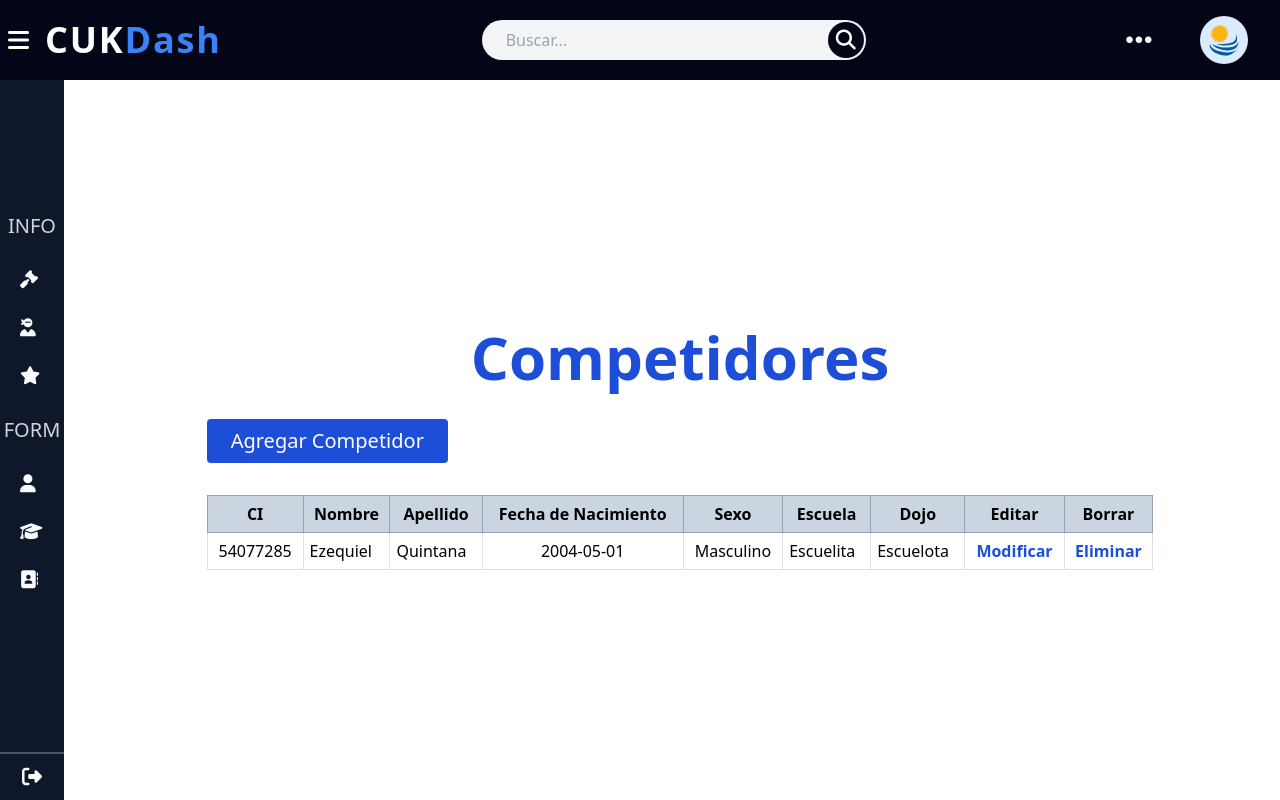
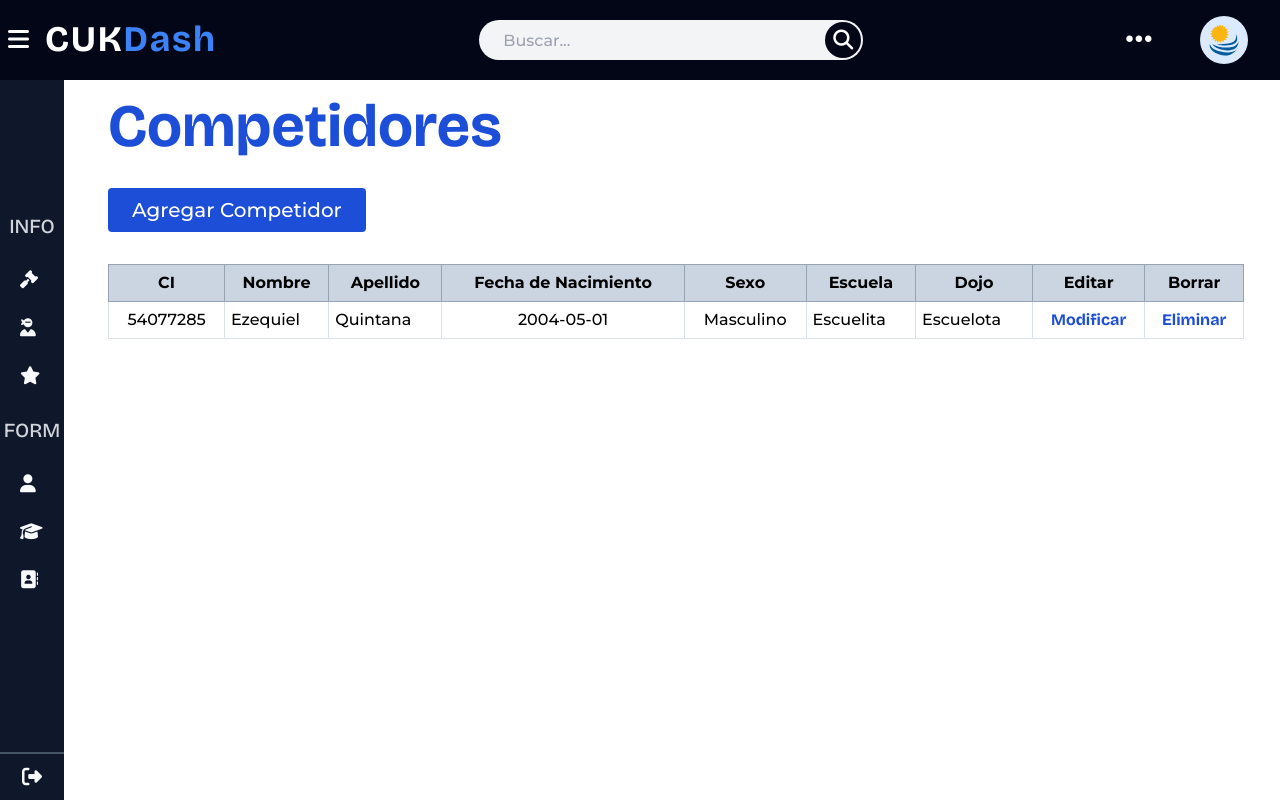
Before and after one commit to ImagineAllTech/Proyecto, a PHP site: page /Views/views/administrativos/competidores/enrutador.php in a window 1280 px wide. Run offline with PHP 8.4, Linux system fonts and the light colour scheme; a user stored in the database is signed in; data comes from the database, SQL or seed files in the repository; some libraries are stand-ins or nearby versions.

Commit message:
Correcion de segunda entrega + ajustes visuales

```diff
--- a/Views/views/administrativos/competidores/competidores.php
+++ b/Views/views/administrativos/competidores/competidores.php
@@ -18,12 +18,12 @@
     <title>CUKDash | Competidores</title>
     <link rel="shortcut icon" href="../../../assets/img/Logotype.svg" type="image/x-icon">
     <link rel="stylesheet" href="../../../assets/css/dashboard.css">
-
+    <link rel="stylesheet" href="../../../assets/css/normalize.css">
 
     <script src="https://cdn.tailwindcss.com"></script>
     <script src="https://kit.fontawesome.com/cea33d77ef.js" crossorigin="anonymous"></script>
 </head>
-<body class="body flex flex-col justify-center items-end w-full min-h-screen font-montserrat">
+<body class="body flex flex-col justify-start items-end w-full min-h-screen font-montserrat">
 
     <!-- Menus -->
 
@@ -31,13 +31,13 @@
 
     </div>
 
-    <main id="main-content" class="p-8 lg:sidebar-activo mt-24 lg:mt-24 flex flex-col items-center justify-start">
+    <main id="main-content" class="pl-7 pr-9 lg:sidebar-activo mt-24 lg:mt-24 flex flex-col items-start justify-start">
 
         <div class="mb-8">
             <h2 class="text-6xl text-blue-700 font-bold font-bricolage">Competidores</h2>
         </div>
 
-        <div class="w-10/12 flex items-start justify-start flex-col">
+        <div class="w-full flex items-start justify-start flex-col">
             <a href="../competidores/enrutador.php?c=competidores&a=nuevo"
                 class="px-6 py-2 rounded bg-blue-700 text-white text-xl hover:bg-blue-800 mb-8">Agregar Competidor</a>
 
```
Also changed, not shown: Views/views/administrativos/competidores/competidores_modifica.php (+11 -6 lines), Views/views/administrativos/competidores/competidores_nuevo.php (+7 -13 lines).
